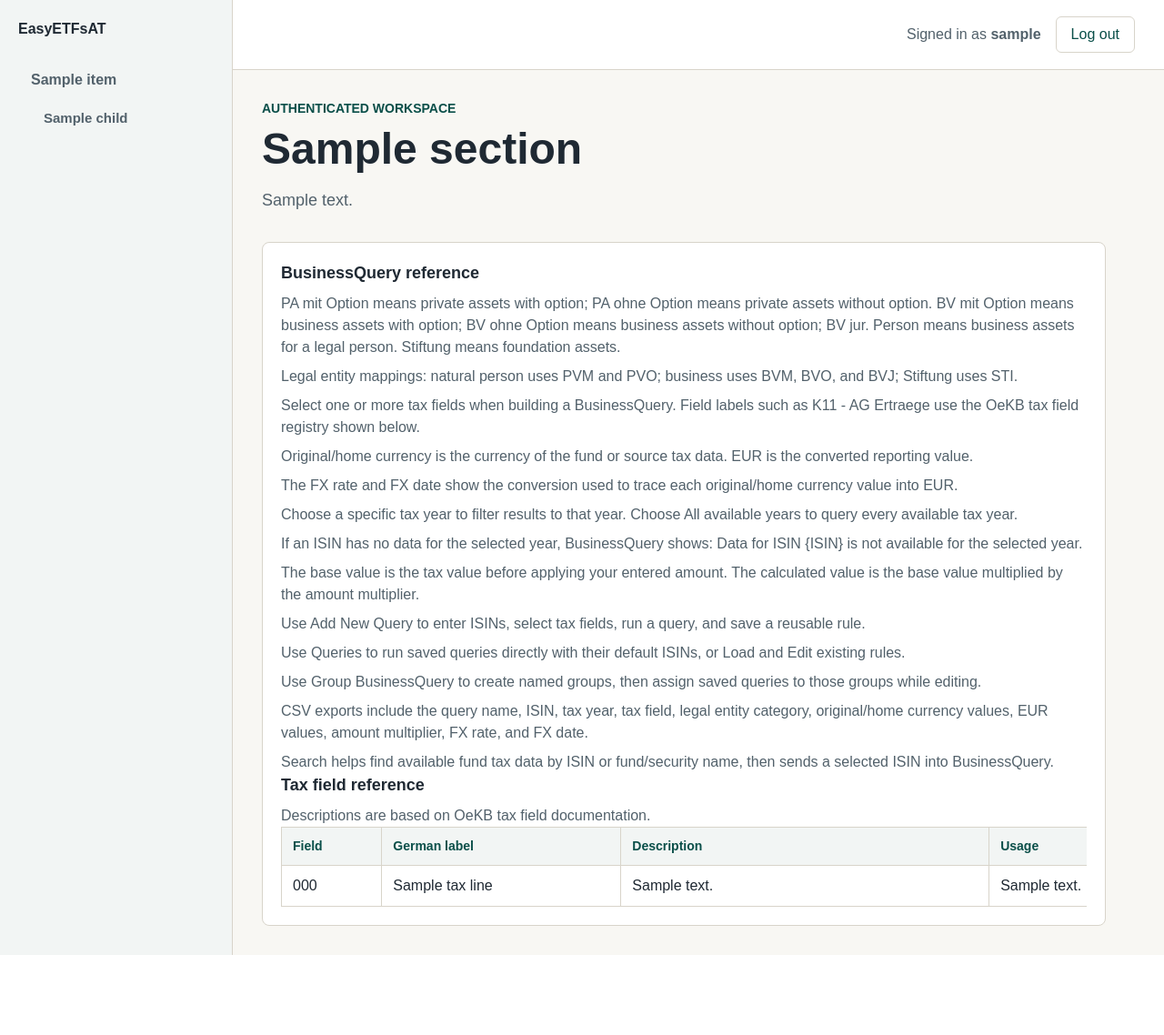
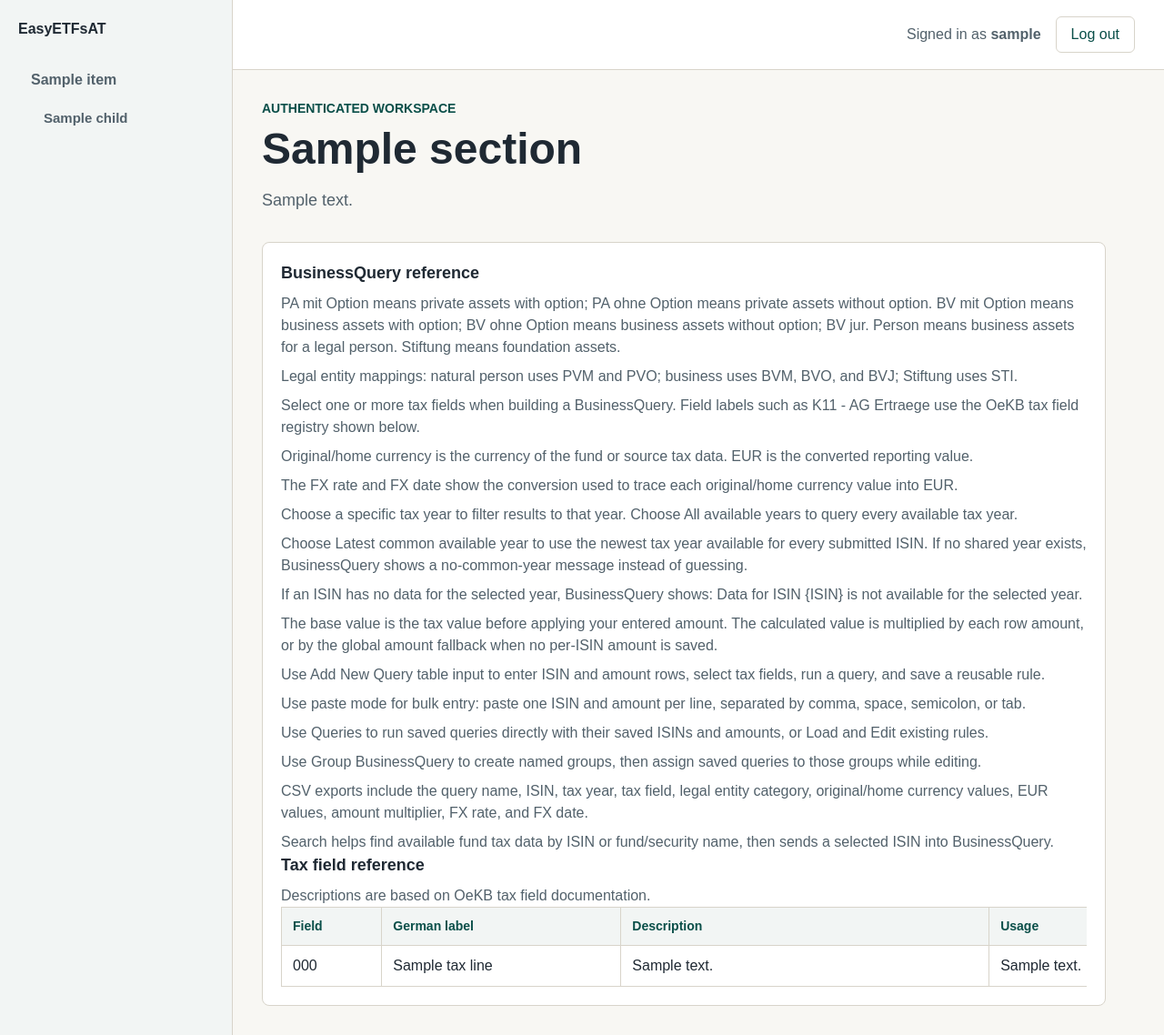
Before and after one commit to TristanL567/EasyETFsAT, a FastAPI app: template fondant/api/templates/app.html in a window 1280 px wide. Shown: the whole page at 91% size. Before the commit the page ends 1050 px from the top, so only its background shows below. Run offline with FastAPI, Linux system fonts and the light colour scheme; the template is opened without the code that fills it: most values are stand-ins (such as "Sample title", 1, 10 or a date in 2020).

Commit message:
BQ6 BQ6-008 docs: Explain per-ISIN query workflow

```diff
--- a/fondant/api/templates/app.html
+++ b/fondant/api/templates/app.html
@@ -642,7 +642,7 @@
             {% elif section_key == "business-query-queries" %}
             <div class="result-panel saved-query-list" aria-label="Saved BusinessQuery rules">
               <h2>Saved queries</h2>
-              <p class="form-note">Review existing saved queries. Use Run to execute saved default ISINs, Load to adjust a rule, or Edit to update it.</p>
+              <p class="form-note">Review existing saved queries. Use Run to execute saved ISINs and amounts, Load to adjust a rule, or Edit to update it.</p>
               <form class="group-filter-form" method="get" action="/app/business-query/queries" aria-label="Filter saved queries by group">
                 <label for="saved-query-group-filter">Filter by group</label>
                 <select id="saved-query-group-filter" name="group_id">
@@ -655,7 +655,7 @@
                 <button class="secondary-action" type="submit">Apply</button>
               </form>
               {% if business_query_status %}
-              <p class="form-success">{{ business_query_status }}</p>
+              <p class="form-success">{% if business_query_status == "Saved query ran using its default ISINs." %}Saved query ran using its saved ISINs and amounts.{% else %}{{ business_query_status }}{% endif %}</p>
               {% endif %}
               {% if business_query_errors.saved_query_run %}
               <p class="field-error">{{ business_query_errors.saved_query_run }}</p>
@@ -739,7 +739,7 @@
                 </div>
                 {% endif %}
                 {% if business_query_result.is_empty %}
-                <p class="empty-state">No tax rows matched the saved query default ISINs.</p>
+                <p class="empty-state">No tax rows matched the saved query inputs.</p>
                 {% else %}
                 <div class="result-table-wrap">
                   <table class="result-table business-query-results-table">
@@ -1116,10 +1116,12 @@
               <p>Original/home currency is the currency of the fund or source tax data. EUR is the converted reporting value.</p>
               <p>The FX rate and FX date show the conversion used to trace each original/home currency value into EUR.</p>
               <p>Choose a specific tax year to filter results to that year. Choose All available years to query every available tax year.</p>
+              <p>Choose Latest common available year to use the newest tax year available for every submitted ISIN. If no shared year exists, BusinessQuery shows a no-common-year message instead of guessing.</p>
               <p>If an ISIN has no data for the selected year, BusinessQuery shows: Data for ISIN {ISIN} is not available for the selected year.</p>
-              <p>The base value is the tax value before applying your entered amount. The calculated value is the base value multiplied by the amount multiplier.</p>
-              <p>Use Add New Query to enter ISINs, select tax fields, run a query, and save a reusable rule.</p>
-              <p>Use Queries to run saved queries directly with their default ISINs, or Load and Edit existing rules.</p>
+              <p>The base value is the tax value before applying your entered amount. The calculated value is multiplied by each row amount, or by the global amount fallback when no per-ISIN amount is saved.</p>
+              <p>Use Add New Query table input to enter ISIN and amount rows, select tax fields, run a query, and save a reusable rule.</p>
+              <p>Use paste mode for bulk entry: paste one ISIN and amount per line, separated by comma, space, semicolon, or tab.</p>
+              <p>Use Queries to run saved queries directly with their saved ISINs and amounts, or Load and Edit existing rules.</p>
               <p>Use Group BusinessQuery to create named groups, then assign saved queries to those groups while editing.</p>
               <p>CSV exports include the query name, ISIN, tax year, tax field, legal entity category, original/home currency values, EUR values, amount multiplier, FX rate, and FX date.</p>
               <p>Search helps find available fund tax data by ISIN or fund/security name, then sends a selected ISIN into BusinessQuery.</p>
```
Also changed, not shown: epics/BQ6/ledger.md (+1 -0 lines), tests/test_web_routes.py (+23 -8 lines).
